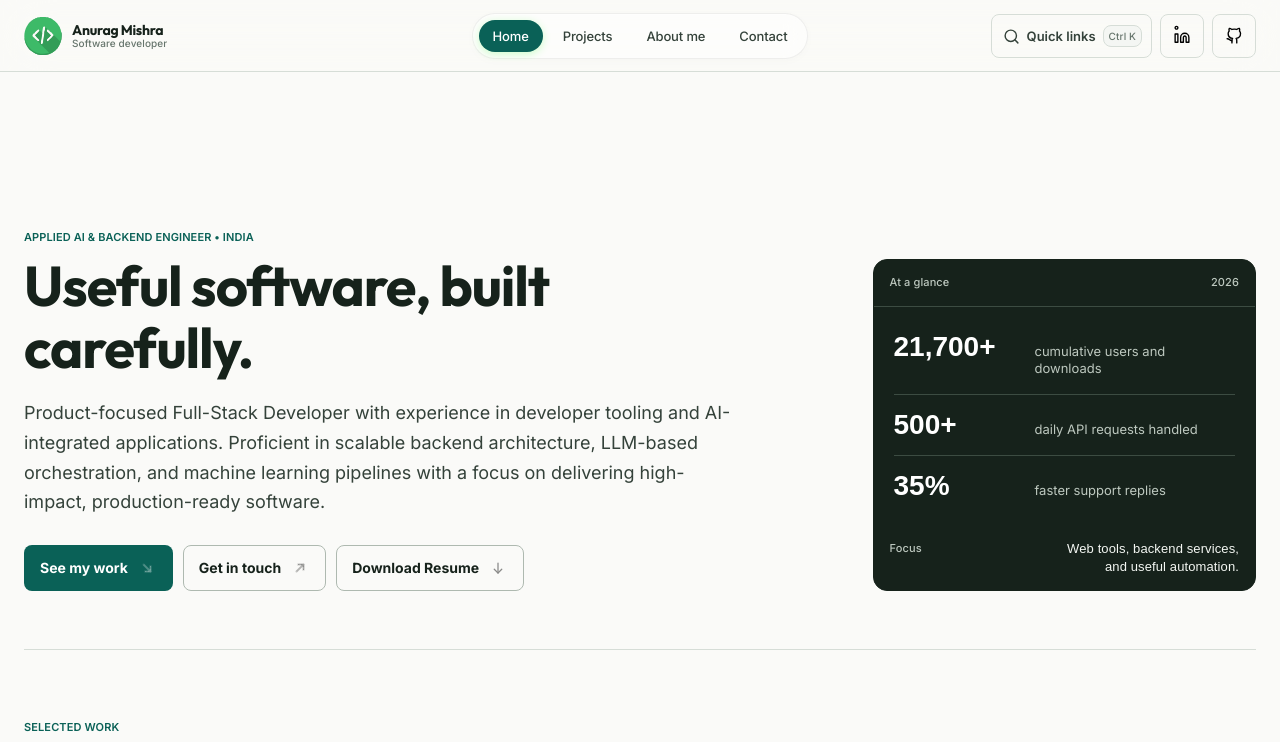
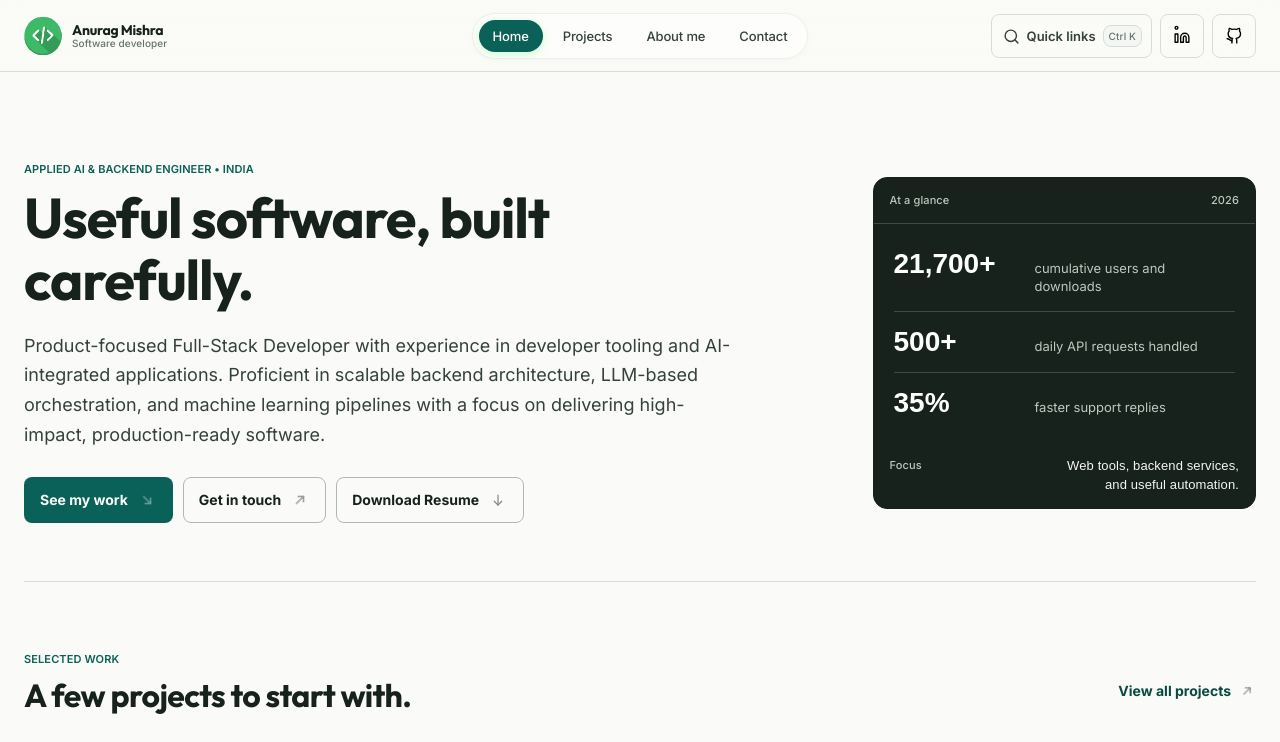
Before and after one commit to 4nur4gmishr4/TerminalPortfolio, a React (Vite) app: page / in a window 1280 px wide. Shown: the top 742 px of the page. Built offline with nearby package versions, Linux system fonts and the light colour scheme; the HTML template or start-up script is replaced by a standard one.

Commit message:
style: move hero text up and fix missing sr-only class causing duplicated text

```diff
--- a/src/index.css
+++ b/src/index.css
@@ -3,6 +3,18 @@
 @tailwind base;
 @tailwind components;
 @tailwind utilities;
+
+.sr-only {
+  position: absolute;
+  width: 1px;
+  height: 1px;
+  padding: 0;
+  margin: -1px;
+  overflow: hidden;
+  clip: rect(0, 0, 0, 0);
+  white-space: nowrap;
+  border-width: 0;
+}
 
 :root {
   --canvas: #fafaf8;
@@ -507,9 +519,9 @@
 .home-hero {
   display: grid;
   grid-template-columns: minmax(0, 1.35fr) minmax(320px, 0.65fr);
-  align-items: end;
+  align-items: center;
   gap: 52px;
-  min-height: 520px;
+  min-height: 380px;
   padding: 32px 0 58px;
   border-bottom: 1px solid var(--line);
 }
```
